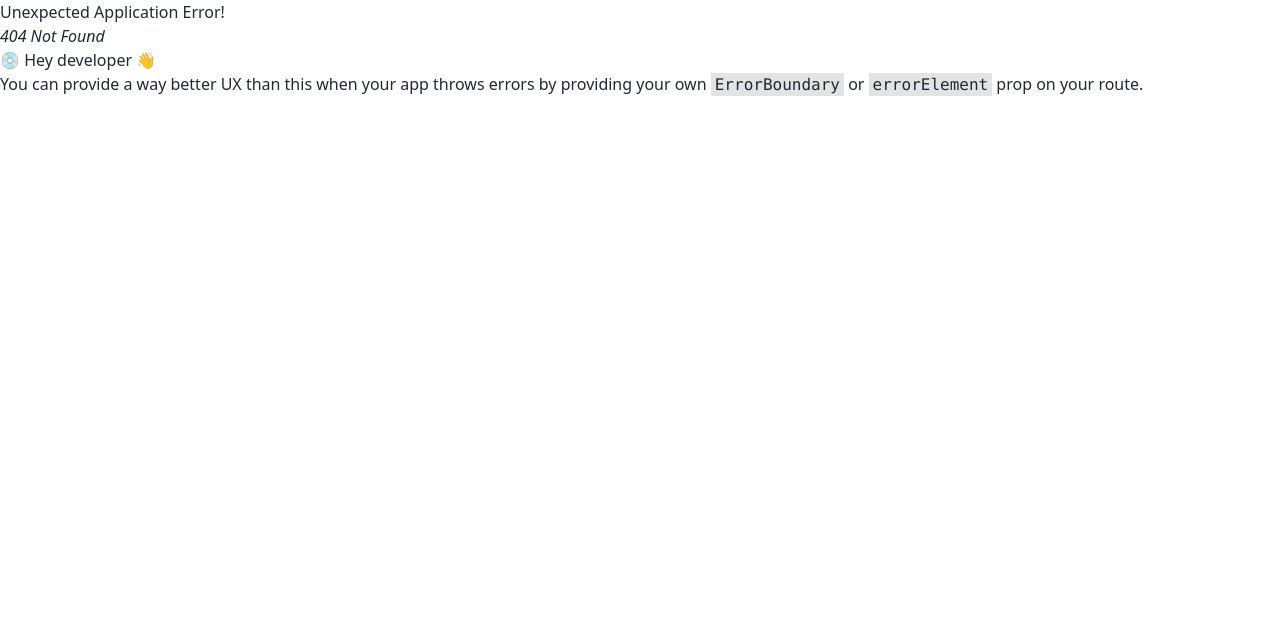
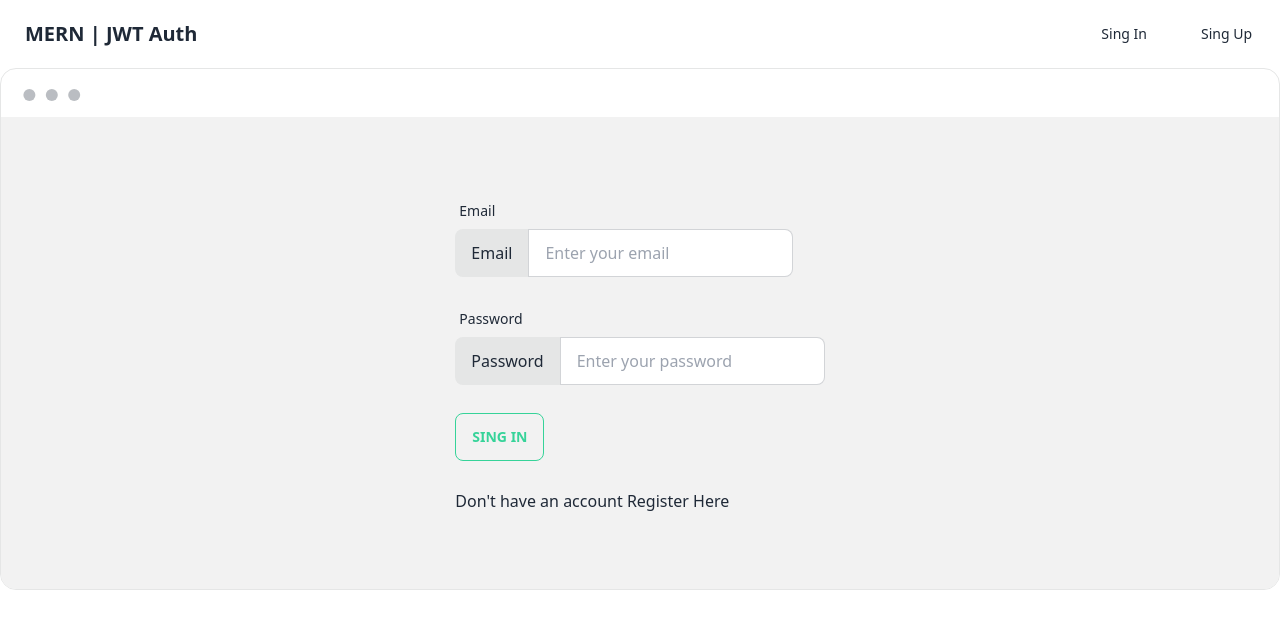
Before and after one commit to itscharukadeshan/MERN---JWT---auth, a React (Vite) app in the folder frontend/: page /login in a window 1280 px wide. Before the commit this address had no page. Shown: the top 628 px of the page. Built offline with nearby package versions, Linux system fonts and the light colour scheme.

Commit message:
add login forum

```diff
--- /dev/null
+++ b/frontend/src/components/ForumContainer.jsx
@@ -0,0 +1,13 @@
+/** @format */
+
+import React from "react";
+
+function ForumContainer({ children }) {
+  return (
+    <div class='mockup-window border bg-base-300'>
+      <div class='flex justify-center px-4 py-16 bg-base-200'>{children}</div>
+    </div>
+  );
+}
+
+export default ForumContainer;
--- a/frontend/src/main.jsx
+++ b/frontend/src/main.jsx
@@ -11,11 +11,13 @@ import {
 import App from "./App";
 import "./index.css";
 import HomeScreen from "./screesn/HomeScreen";
+import LoginScreen from "./screesn/LoginScreen";
 
 const router = createBrowserRouter(
   createRoutesFromElements(
     <Route path='/' element={<App />}>
       <Route index={true} path='/' element={<HomeScreen />}></Route>
+      <Route path='/login' element={<LoginScreen />}></Route>
     </Route>
   )
 );
--- /dev/null
+++ b/frontend/src/screesn/LoginScreen.jsx
@@ -0,0 +1,70 @@
+/** @format */
+
+import { useState } from "react";
+import { Link } from "react-router-dom";
+import ForumContainer from "../components/ForumContainer";
+
+import React from "react";
+
+function LoginScreen() {
+  const [email, setEmail] = useState("");
+  const [password, setPassword] = useState("");
+
+  const submitHandler = async (e) => {
+    e.preventDefault();
+    console.log("submit");
+  };
+  return (
+    <div className='mockup-window border border-base-300'>
+      <div className='flex justify-center px-4 py-16 bg-base-200'>
+        <form onSubmit={submitHandler}>
+          <div className='form-control py-3'>
+            <label className='label'>
+              <span className='label-text'>Email</span>
+            </label>
+            <label className='input-group'>
+              <span>Email</span>
+              <input
+                type='email'
+                placeholder='Enter your email'
+                value={email}
+                onChange={(e) => {
+                  setEmail(e.target.value);
+                }}
+                className='input input-bordered'
+              />
+            </label>
+          </div>
+          <div className='form-control py-3'>
+            <label className='label'>
+              <span className='label-text'>Password</span>
+            </label>
+            <label className='input-group'>
+              <span>Password</span>
+              <input
+                type='password'
+                placeholder='Enter your password'
+                value={password}
+                onChange={(e) => {
+                  setPassword(e.target.value);
+                }}
+                className='input input-bordered'
+              />
+            </label>
+          </div>
+          <div className='py-4'>
+            <button type='submit' className='btn btn-outline btn-success'>
+              Sing In
+            </button>
+          </div>
+
+          <p className='py-3'>
+            Don't have an account <Link to={"/register"}>Register Here</Link>
+          </p>
+        </form>
+      </div>
+    </div>
+  );
+}
+
+export default LoginScreen;
```
